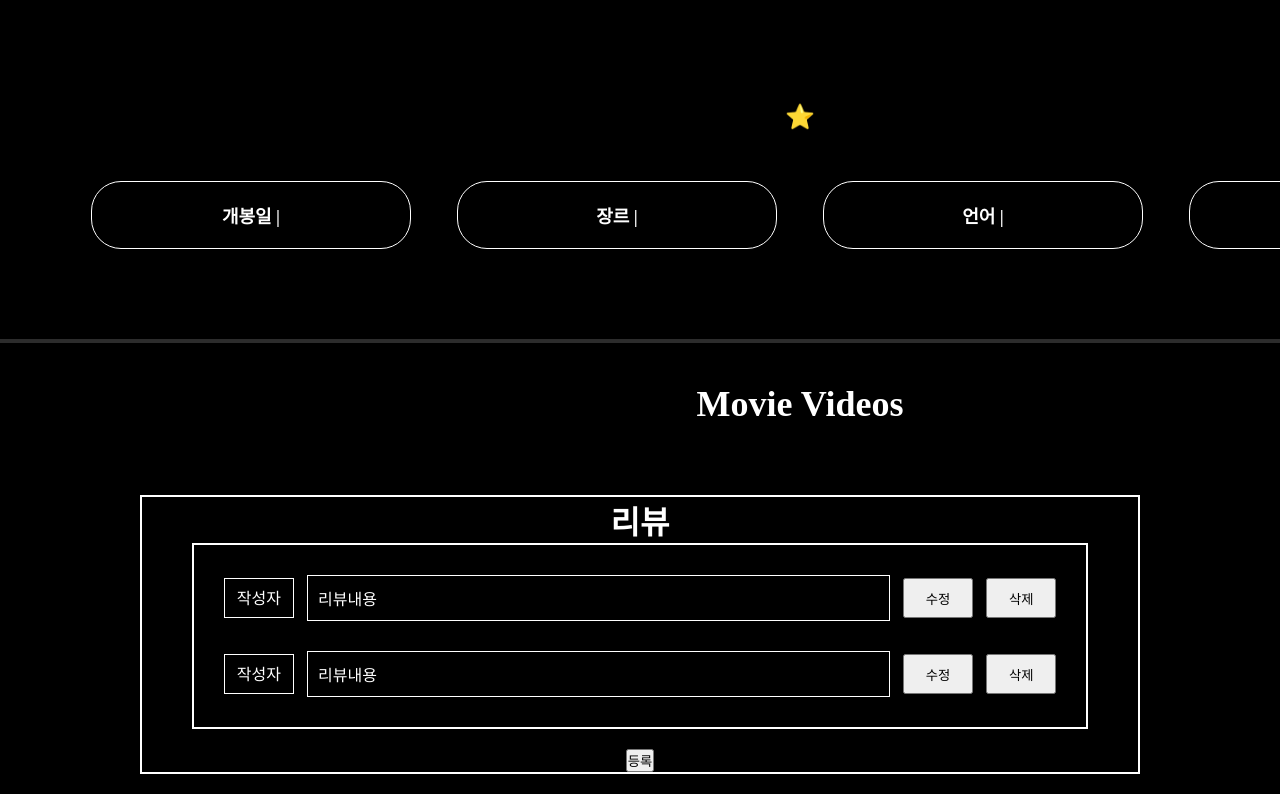
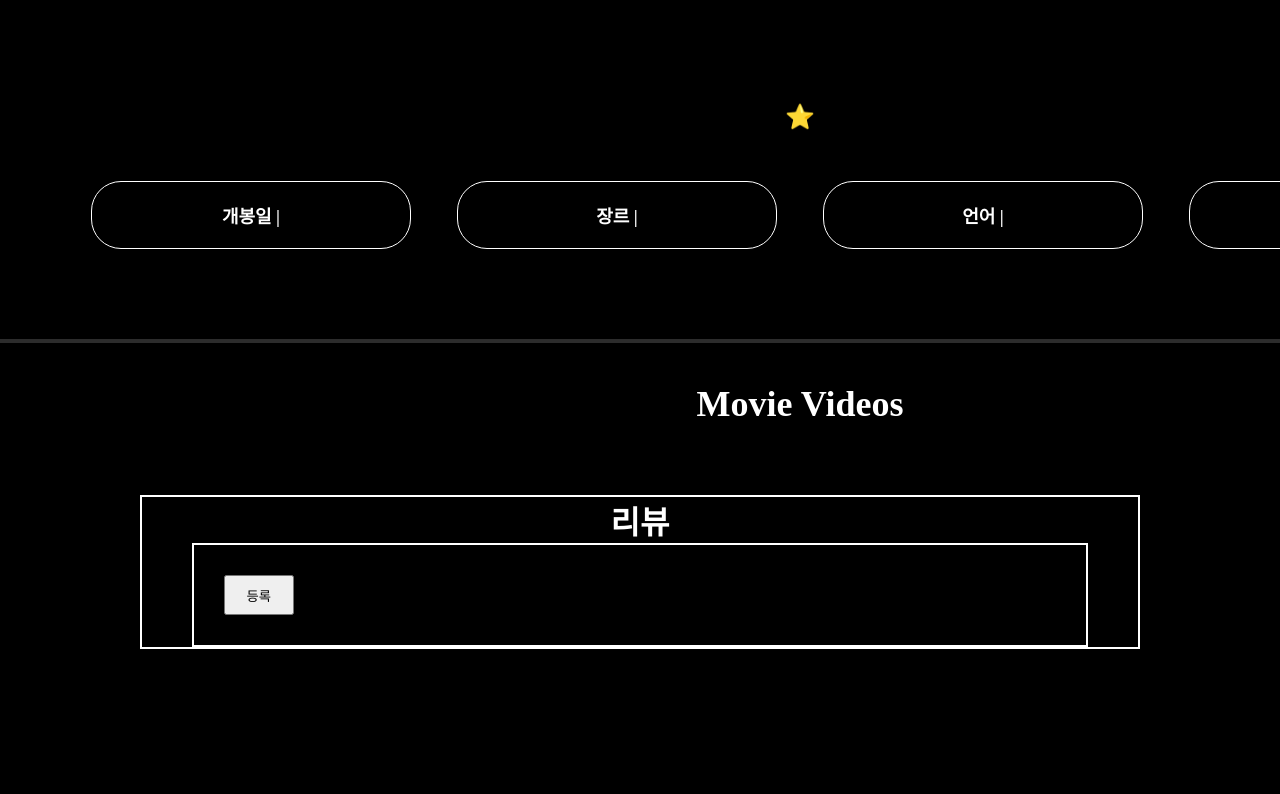
Before and after one commit to soobeen0301/Omgflix, a plain HTML site: page movieDetail.html in a window 1280 px wide. Shown: the part 117-911 px from the top of the page. After the commit the page ends 800 px from the top, so only its background shows below. Drawn offline with Linux system fonts and the light colour scheme; no server answers.

Commit message:
변경사항 저장

```diff
--- a/js/move-comments.js
+++ b/js/move-comments.js
@@ -23,7 +23,9 @@ const handleSubmitReviewForm = event => {
   const passwordInput = document.getElementById('passwordInput');
   const name = nameInput.value.trim();
   const review = reviewInput.value.trim();
-  const password = passwordInput.value.trim();
+  const password = passwordInput.value.trim()
+
+
 
   if (name && review && password) {
     addReview(name, review, password);
--- a/movieDetail.html
+++ b/movieDetail.html
@@ -60,18 +60,6 @@
     <div class="reviewWrap" id="reviewWrap">
       <!--작성자, 리뷰내용, 수정, 삭제-->
       <div class="review">
-        <label>작성자</label>
-        <span>리뷰내용</span>
-        <button>수정</button>
-        <button>삭제</button>
-      </div>
-      <div class="review">
-        <label>작성자</label>
-        <span>리뷰내용</span>
-        <button>수정</button>
-        <button>삭제</button>
-      </div>
-    </div>
     <button id="popOpen">등록</button>
   </div>
 
```
